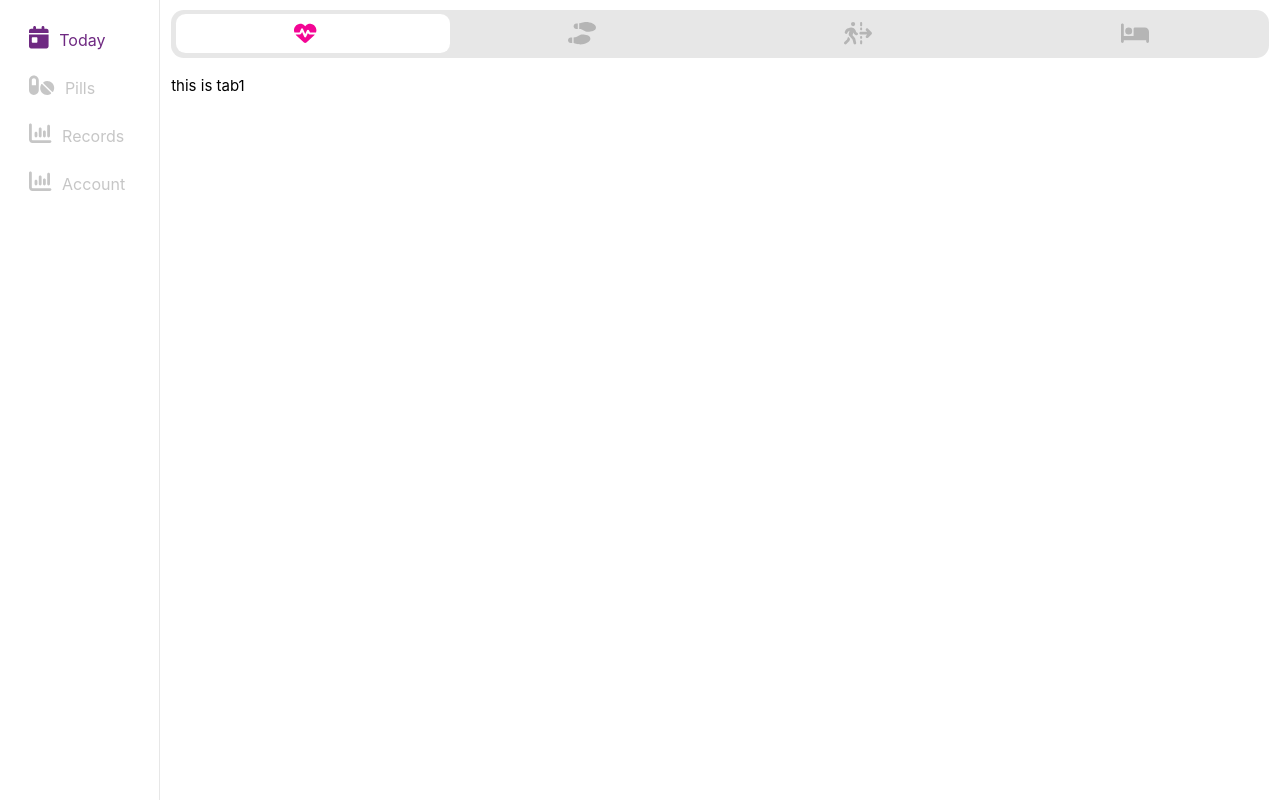
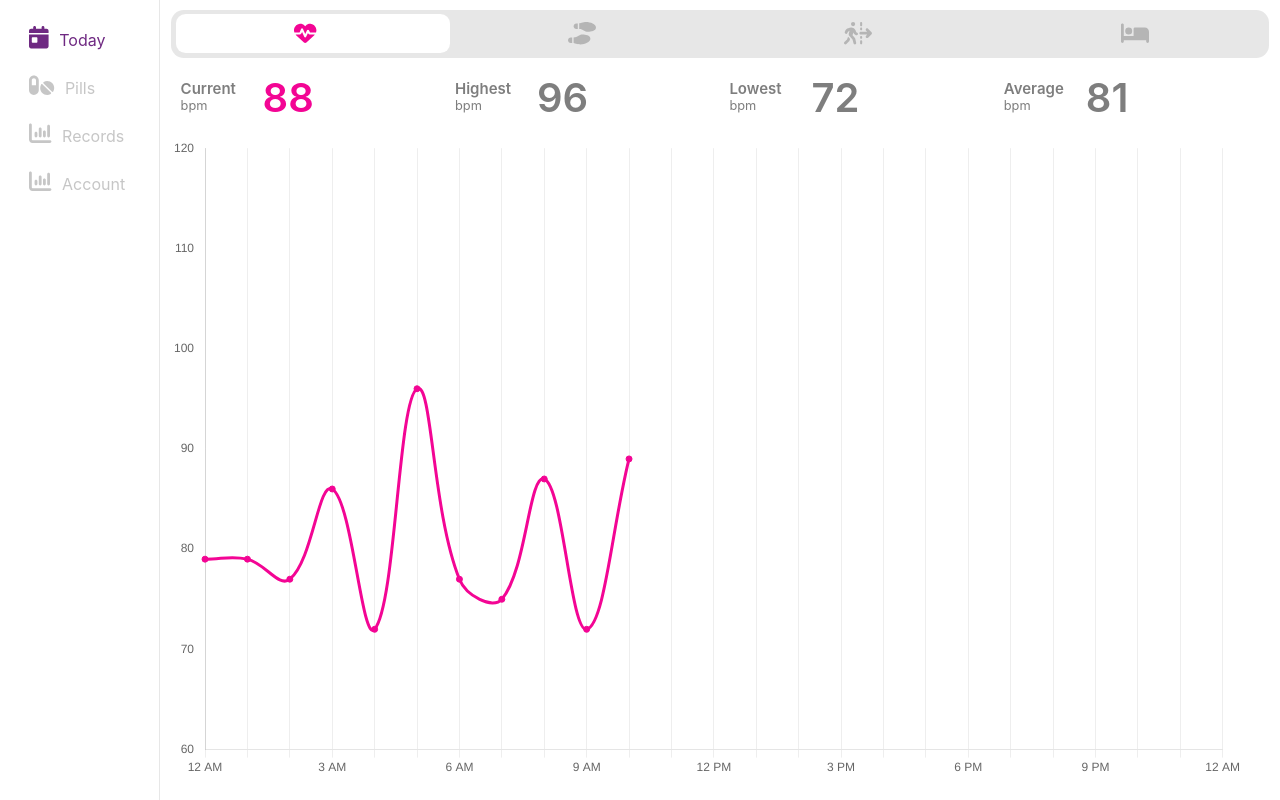
Before and after one commit to soon-y/caregem, a Vue app: page / in a window 1280 px wide. Built offline with nearby package versions, Linux system fonts and the light colour scheme.

Commit message:
update today chart

```diff
--- a/src/views/TodayView.vue
+++ b/src/views/TodayView.vue
@@ -1,6 +1,55 @@
 <script setup lang="ts">
+import { ref, onMounted } from 'vue'
 import Tabs from '../components/Tabs.vue';
 import Tab from '../components/Tab.vue';
+import {
+  Chart as ChartJS,
+  Title,
+  Tooltip,
+  Legend,
+  BarElement,LineElement,PointElement,
+  CategoryScale,
+  LinearScale,
+  ChartData
+} from 'chart.js'
+
+import { Bar } from 'vue-chartjs'
+import { Line } from 'vue-chartjs'
+import * as heartToday from '../chart/heartToday'
+import * as stepsToday from '../chart/stepsToday'
+import * as speedToday from '../chart/speedToday'
+import * as sleepToday from '../chart/sleepToday'
+
+ChartJS.register(Title, Tooltip, Legend, PointElement, LineElement, BarElement, CategoryScale, LinearScale)
+
+let dataMounted: boolean = false
+const optionsHeart = heartToday.options
+const optionsSteps = stepsToday.options
+const optionsSpeed = speedToday.options
+const optionsSleep = sleepToday.options
+const dataHeart = ref<ChartData<'line'>>({ datasets: [] })
+const dataSteps = ref<ChartData<'bar'>>({ datasets: [] })
+const dataSpeed = ref<ChartData<'bar'>>({ datasets: [] })
+const dataSleep = ref<ChartData<'line'>>({ datasets: [] })
+const arraySpeed = speedToday.array()
+
+let myStyles = {
+  height: window.innerWidth/window.innerHeight > 1? `calc(100vh - 10rem)` :  `calc(100vh - 17rem)`,
+}
+
+let currentBPM = ref(74)
+
+onMounted(() => {
+  dataHeart.value = heartToday.datasets()
+  dataSteps.value = stepsToday.datasets()
+  dataSpeed.value = speedToday.datasets()
+  dataSleep.value = sleepToday.datasets()
+  dataMounted = true
+
+  setInterval(() => {
+    currentBPM.value = heartToday.getRandomNumber(70,100)
+  }, 5000)
+})
 
 </script>
 
@@ -8,16 +57,113 @@ import Tab from '../components/Tab.vue';
   <div class="container">
     <Tabs>
       <Tab title="heart-pulse">
-        this is tab1
+        <div class="infoContainer" v-if="dataMounted">
+          <table class="infoComp"><tbody><tr><th>
+            <p class="head">Current <br> <span class="unit">bpm</span></p></th>
+          <td>
+            <p class="value heart-pulse">{{ currentBPM }}</p>
+          </td></tr></tbody></table>
+          <table class="infoComp"><tbody><tr><th>
+            <p class="head">Highest <br> <span class="unit">bpm</span></p></th>
+          <td>
+            <p class="value">{{ Math.max(...dataHeart.datasets[0].data) }}</p>
+          </td></tr></tbody></table>
+          <table class="infoComp"><tbody><tr><th>
+            <p class="head">Lowest <br> <span class="unit">bpm</span></p></th>
+          <td>
+            <p class="value">{{ Math.min(...dataHeart.datasets[0].data) }}</p>
+          </td></tr></tbody></table>
+          <table class="infoComp"><tbody><tr><th>
+            <p class="head">Average <br> <span class="unit">bpm</span></p></th>
+          <td>
+            <p class="value">{{ Math.round(dataHeart.datasets[0].data.reduce((a,b) => a+b, 0 ) / dataHeart.datasets[0].data.length) }}</p>
+          </td></tr></tbody></table>
+        </div>
+        <div class="graph">
+          <Line :data="dataHeart" :options="optionsHeart" :style="myStyles"/>
+        </div>
       </Tab>
       <Tab title="shoe-prints">
-        this is tab2
+        <div class="infoContainer" v-if="dataMounted">
+          <table class="infoComp"><tbody><tr><th>
+            <p class="head">Total <br> <span class="unit">steps</span></p></th>
+          <td>
+            <p class="value shoe-prints">{{ Math.round(dataSteps.datasets[0].data.reduce((a,b) => a+b, 0 )) }}</p>
+          </td></tr></tbody></table>
+          <table class="infoComp"><tbody><tr><th>
+            <p class="head">Climbed <br> <span class="unit">floor</span></p></th>
+          <td>
+            <p class="value">{{ 1 }}</p>
+
+          </td></tr></tbody></table>
+          <table class="infoComp"><tbody><tr><th>
+            <p class="head">Lowest <br> <span class="unit">steps</span></p></th>
+          <td>
+            <p class="value">{{ Math.min(...dataHeart.datasets[0].data) }}</p>
+          </td></tr></tbody></table>
+          <table class="infoComp"><tbody><tr><th>
+            <p class="head">Average <br> <span class="unit">steps</span></p></th>
+          <td>
+            <p class="value">{{  }}</p>
+          </td></tr></tbody></table>
+        </div>
+        <div class="graph">
+          <Bar :data="dataSteps" :options="optionsSteps" :style="myStyles"/>
+        </div>
       </Tab>
       <Tab title="person-walking-dashed-line-arrow-right">
-        this is tab3
+        <div class="infoContainer" v-if="dataMounted">
+          <table class="infoComp"><tbody><tr><th>
+            <p class="head">Latest <br> <span class="unit">km/h</span></p></th>
+          <td>
+            <p class="value person-walking-dashed-line-arrow-right">{{ (arraySpeed[arraySpeed.length-1]).toFixed(1) }}</p>
+          </td></tr></tbody></table>
+          <table class="infoComp"><tbody><tr><th>
+            <p class="head">Highest <br> <span class="unit">km/h</span></p></th>
+          <td>
+            <p class="value">{{ Math.max(...arraySpeed).toFixed(1) }}</p>
+          </td></tr></tbody></table>
+          <table class="infoComp"><tbody><tr><th>
+            <p class="head">Lowest <br> <span class="unit">km/h</span></p></th>
+          <td>
+            <p class="value">{{ Math.min(...arraySpeed).toFixed(1) }}</p>
+          </td></tr></tbody></table>
+          <table class="infoComp"><tbody><tr><th>
+            <p class="head">Average <br> <span class="unit">km/h</span></p></th>
+          <td>
+            <p class="value">{{ (arraySpeed.reduce((a,b) => a+b, 0 ) / arraySpeed.length).toFixed(1) }}</p>
+          </td></tr></tbody></table>
+        </div>
+        <div class="graph">
+          <Bar :data="dataSpeed" :options="optionsSpeed" :style="myStyles"/>
+        </div>
       </Tab>
       <Tab title="bed">
-        this is tab4
+        <div class="infoContainer" v-if="dataMounted">
+          <table class="infoComp"><tbody><tr><th>
+            <p class="head">Total <br> <span class="unit">minutes</span></p></th>
+          <td>
+            <p class="value bed">{{ (arraySpeed[arraySpeed.length-1]).toFixed(1) }}</p>
+          </td></tr></tbody></table>
+          <table class="infoComp"><tbody><tr><th>
+            <p class="head">REM <br> <span class="unit">minutes</span></p></th>
+          <td>
+            <p class="value">{{ Math.max(...arraySpeed).toFixed(1) }}</p>
+          </td></tr></tbody></table>
+          <table class="infoComp"><tbody><tr><th>
+            <p class="head">Core <br> <span class="unit">minutes</span></p></th>
+          <td>
+            <p class="value">{{ Math.min(...arraySpeed).toFixed(1) }}</p>
+          </td></tr></tbody></table>
+          <table class="infoComp"><tbody><tr><th>
+            <p class="head">Deep <br> <span class="unit">minutes</span></p></th>
+          <td>
+            <p class="value">{{ (arraySpeed.reduce((a,b) => a+b, 0 ) / arraySpeed.length).toFixed(1) }}</p>
+          </td></tr></tbody></table>
+        </div>
+        <div class="graph">
+          <Line :data="dataSleep" :options="optionsSleep" :style="myStyles"/>
+        </div>
       </Tab>
     </Tabs>
 
@@ -32,14 +178,83 @@ import Tab from '../components/Tab.vue';
   left: 10rem;
 }
 
+.infoContainer {
+  display: grid;
+  width: 100%;
+  grid-template-columns: repeat(4, minmax(0, 1fr));
+  margin: 0.6rem 0
+}
+
+.infoComp {
+  width: 100%;
+  height: 3rem;
+  border-radius: 1rem;
+  display: flex;
+  margin: 0 0.4rem;
+  align-items: center;
+  color: var(--black-mute)
+}
+
+.infoComp th {
+  text-align: left;
+  width: 5rem;
+}
+
+.infoComp .head{
+  font-weight: 600;
+  line-height: 1rem;
+}
+
+.infoComp .unit{
+  font-size: 0.8rem;
+}
+
+.infoComp .value{
+  font-weight: 600;
+  font-size: 2.5rem;
+  margin: 0
+}
+
+.graph{
+  width: calc(100% - 3rem);
+  margin:auto;
+  position: absolute;
+  top: 8rem;
+}
+
+.heart-pulse {
+  color: var(--heart);
+}
+
+.shoe-prints {
+  color: var(--steps);
+}
+
+.person-walking-dashed-line-arrow-right {
+  color: var(--speed);
+}
+
+.bed {
+  color: var(--sleep);
+}
+
 @media screen and (max-aspect-ratio: 1) {
   .container {
-  width: 100vw;content: '';
+  width: 100vw;
+  content: '';
   position: absolute;
   background-color: var(--line-color);
   z-index: 1;
   height: calc(100vh - 4rem);
   left: 0;
   }
+
+  .infoContainer{
+  grid-template-columns: repeat(2, minmax(0, 1fr));
+  }
+
+  .graph{
+  top: 12rem;
+  }
 }
 </style>
```
